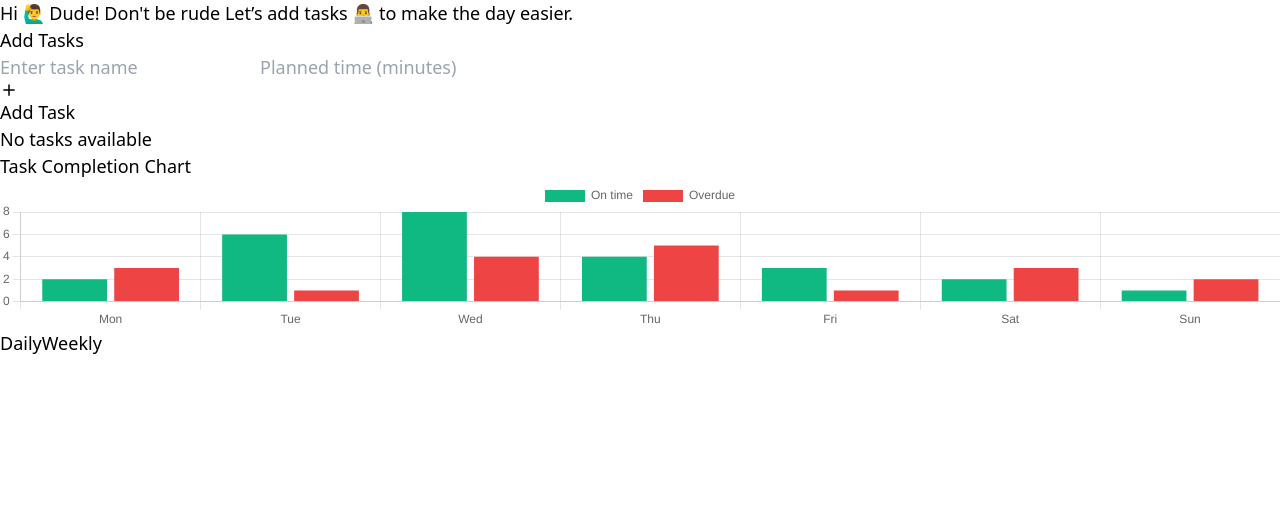
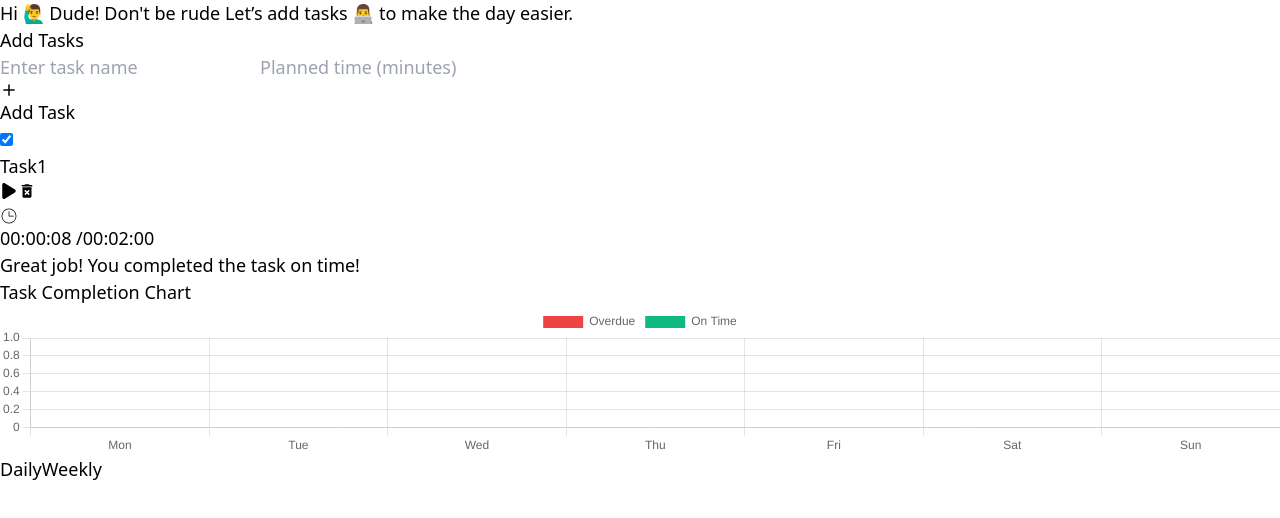
Before and after one commit to Usman-co/TaskTracker, a React (Vite) app: page / in a window 1280 px wide. Shown: the top 518 px of the page. Built offline with nearby package versions, Linux system fonts and the light colour scheme; data requests are answered from the project's data file.

Commit message:
first commit

```diff
--- a/db.json
+++ b/db.json
@@ -1,3 +1,11 @@
 {
-  "tasks": []
+  "tasks": [
+    {
+      "id": "cf8e",
+      "title": "Task1",
+      "duration": "2",
+      "elapsedTime": 8,
+      "completed": true
+    }
+  ]
 }
--- a/src/App.jsx
+++ b/src/App.jsx
@@ -1,11 +1,12 @@
-import React from "react";
+import React, { useContext } from "react";
 import "./App.css";
 import TasksList from "./Components/TasksList";
-import { TasksProvider } from "./store/TasksContext";
+import { TasksContext, TasksProvider } from "./store/TasksContext";
 import CreateTasks from "./Components/CreateTasks";
 import TaskStatusList from "./Components/TaskStatusList";
 
 function App() {
+  const {tasksList} = useContext(TasksContext)
   return (
     <TasksProvider>
       <div  className="text-center w-full bg-black p-4 text-white text-2xl max-md:text-xl max-sm:text-base font-bold max-sm:normal">
@@ -19,7 +20,7 @@ function App() {
         <TasksList/>
           </div>
         </div>
-        <TaskStatusList/>
+        <TaskStatusList tasksList ={tasksList} />
     </TasksProvider>
   );
 }
--- a/src/Components/CreateTasks.jsx
+++ b/src/Components/CreateTasks.jsx
@@ -25,7 +25,6 @@ const CreateTasks = () => {
       title,
       duration,
       elapsedTime: 0,
-      extraTime: 0,
       completed: false,
     };
 
--- a/src/Components/TaskItem.jsx
+++ b/src/Components/TaskItem.jsx
@@ -41,6 +41,7 @@ const TaskItem = ({ task }) => {
       elapsedTime,
       completed: true,
     });
+    console.log("Task completed:", { ...task, elapsedTime, completed: true });
   };
 
   return (
--- a/src/Components/TaskStatusList.jsx
+++ b/src/Components/TaskStatusList.jsx
@@ -1,62 +1,144 @@
-import React, { useState } from 'react'
-import { Bar } from 'react-chartjs-2';
-import { Chart as chartjs, defaults} from 'chart.js/auto';
+import React, { useEffect, useState } from "react";
+import { Bar } from "react-chartjs-2";
+import { Chart as chartjs, defaults } from "chart.js/auto";
 
 defaults.maintainAspectRatio = false;
-defaults.responsive = true
+defaults.responsive = true;
 
-const TaskStatusList = () => {
-  const [isSwitch, setSwitch] = useState("Daily")
+const dailyChartData = (tasks) => {
+  const dailyData = [
+    { name: "Mon", onTime: 0, overdue: 0 },
+    { name: "Tue", onTime: 0, overdue: 0 },
+    { name: "Wed", onTime: 0, overdue: 0 },
+    { name: "Thu", onTime: 0, overdue: 0 },
+    { name: "Fri", onTime: 0, overdue: 0 },
+    { name: "Sat", onTime: 0, overdue: 0 },
+    { name: "Sun", onTime: 0, overdue: 0 },
+  ];
+
+  tasks.forEach((task) => {
+    if (task.completed) {
+      const taskDate = new Date(task.id);
+      const dayIndex = (taskDate.getDay() + 6) % 7;
+      if (dayIndex >= 0 && dayIndex < 7) {
+        if (task.elapsedTime <= task.duration) {
+          dailyData[dayIndex].onTime += 1;
+        } else {
+          dailyData[dayIndex].overdue += 1;
+        }
+      }
+    }
+  });
+  return dailyData;
+};
+const weeklyChartData = (tasks) => {
+  const weeklyData = [
+    { name: "Week 1", onTime: 0, overdue: 0 },
+    { name: "Week 2", onTime: 0, overdue: 0 },
+    { name: "Week 3", onTime: 0, overdue: 0 },
+    { name: "Week 4", onTime: 0, overdue: 0 },
+  ];
+
+  tasks.forEach((task) => {
+    if (task.completed) {
+      const taskDate = new Date(task.id);
+      const weekIndex = Math.floor(taskDate.getDate() / 7);
+      if (weekIndex >= 0 && weekIndex < 4) {
+        if (task.elapsedTime <= task.duration) {
+          weeklyData[weekIndex].onTime += 1;
+        } else {
+          weeklyData[weekIndex].overdue += 1;
+        }
+      }
+    }
+  });
+  return weeklyData;
+};
+
+const TaskStatusList = ({ tasksList }) => {
+  const [isSwitch, setSwitch] = useState("Daily");
+  const [dailyData, setDailyData] = useState([]);
+  const [weeklyData, setWeeklyData] = useState([]);
+
+  useEffect(() => {
+    const completedTasks = tasksList.filter((task) => task.completed);
+    setDailyData(dailyChartData(completedTasks));
+    setWeeklyData(weeklyChartData(completedTasks));
+    console.log("completed Tasks Array ", { completedTasks });
+  }, [tasksList]);
 
   return (
     <div className=" mt-2 border-2 border-inherit  drop-shadow-md  px-6 py-10 container mx-auto p-4 max-w-2xl">
-      <h1 className='text-2xl mb-2 font-bold max-sm:text-lg'>Task Completion Chart</h1>
+      <h1 className="text-2xl mb-2 font-bold max-sm:text-lg">
+        Task Completion Chart
+      </h1>
 
-      {isSwitch === "Weekly" ?   <div className='my-4 mb-6 w-full h-96'>
-  <Bar data={{
-    labels:["Week 1", "Week 2", "Week 3", "Week 4"],
-    datasets:[{
-      label:"On time",
-      data:[12,6,8,14,3,2,11],
-      backgroundColor:"#10B981"
-    },{
-      label:"Overdue",
-      data:[10,29,18,17,31,23,25],
-      backgroundColor:"#EF4444"
+      {isSwitch === "Weekly" ? (
+        <div className="my-4 mb-6 w-full h-96">
+          <Bar
+            data={{
+              labels: weeklyData.map((data) => data.name),
+              datasets: [
+                {
+                  label: "Overdue",
+                  data: weeklyData.map((task) => task.overdue),
+                  backgroundColor: "#EF4444",
                 },
-  ]
-  }}
-  />
-  </div> :
-      <div className='my-4 mb-6 w-full h-96'>
-         <Bar  className='mt-' data={{
-    labels:["Mon", "Tue", "Wed", "Thu","Fri","Sat","Sun"],
-    datasets:[{
-      label:"On time",
-      data:[2,6,8,4,3,2,1],
-      backgroundColor:"#10B981",
-    },{
-      label:"Overdue",
-      data:[3,1,4,5,1,3,2],
-      backgroundColor:"#EF4444"
+                {
+                  label: "On Time",
+                  data: weeklyData.map((task) => task.onTime),
+                  backgroundColor: "#10B981",
                 },
-  ]
+              ],
             }}
           />
         </div>
-      }
+      ) : (
+        <div className="my-4 mb-6 w-full h-96">
+          <Bar
+            data={{
+              labels: dailyData.map((data) => data.name),
+              datasets: [
+                {
+                  label: "Overdue",
+                  data: dailyData.map((task) => task.overdue),
+                  backgroundColor: "#EF4444",
+                },
+                {
+                  label: "On Time",
+                  data: dailyData.map((task) => task.onTime),
+                  backgroundColor: "#10B981",
+                },
+              ],
+            }}
+          />
+        </div>
+      )}
 
-
-  <span className=' px-2 py-4 space-x-2  rounded-md max-sm:px-1 max-sm:py-2 max-sm:space-x-1'>
-    <button className={`py-2 px-2 rounded-md text-sm  max-sm:px-1 max-sm:py-1  ${
+      <span className=" px-2 py-4 space-x-2  rounded-md max-sm:px-1 max-sm:py-2 max-sm:space-x-1">
+        <button
+          className={`py-2 px-2 rounded-md text-sm  max-sm:px-1 max-sm:py-1  ${
             isSwitch === "Daily" ? "bg-black text-white" : " text-black"
-          }`}  onClick={()=> {setSwitch("Daily")}}>Daily</button>
-    <button className={`py-2 px-2 rounded-md text-sm max-sm:px-1 max-sm:py-1 ${
+          }`}
+          onClick={() => {
+            setSwitch("Daily");
+          }}
+        >
+          Daily
+        </button>
+        <button
+          className={`py-2 px-2 rounded-md text-sm max-sm:px-1 max-sm:py-1 ${
             isSwitch === "Weekly" ? "bg-black text-white" : " text-black"
-          }`}  onClick={()=> {setSwitch("Weekly")}}>Weekly</button>
+          }`}
+          onClick={() => {
+            setSwitch("Weekly");
+          }}
+        >
+          Weekly
+        </button>
       </span>
     </div>
-  )
-}
+  );
+};
 
 export default TaskStatusList;
```
Lines whose indentation alone changed are shown as unchanged.
